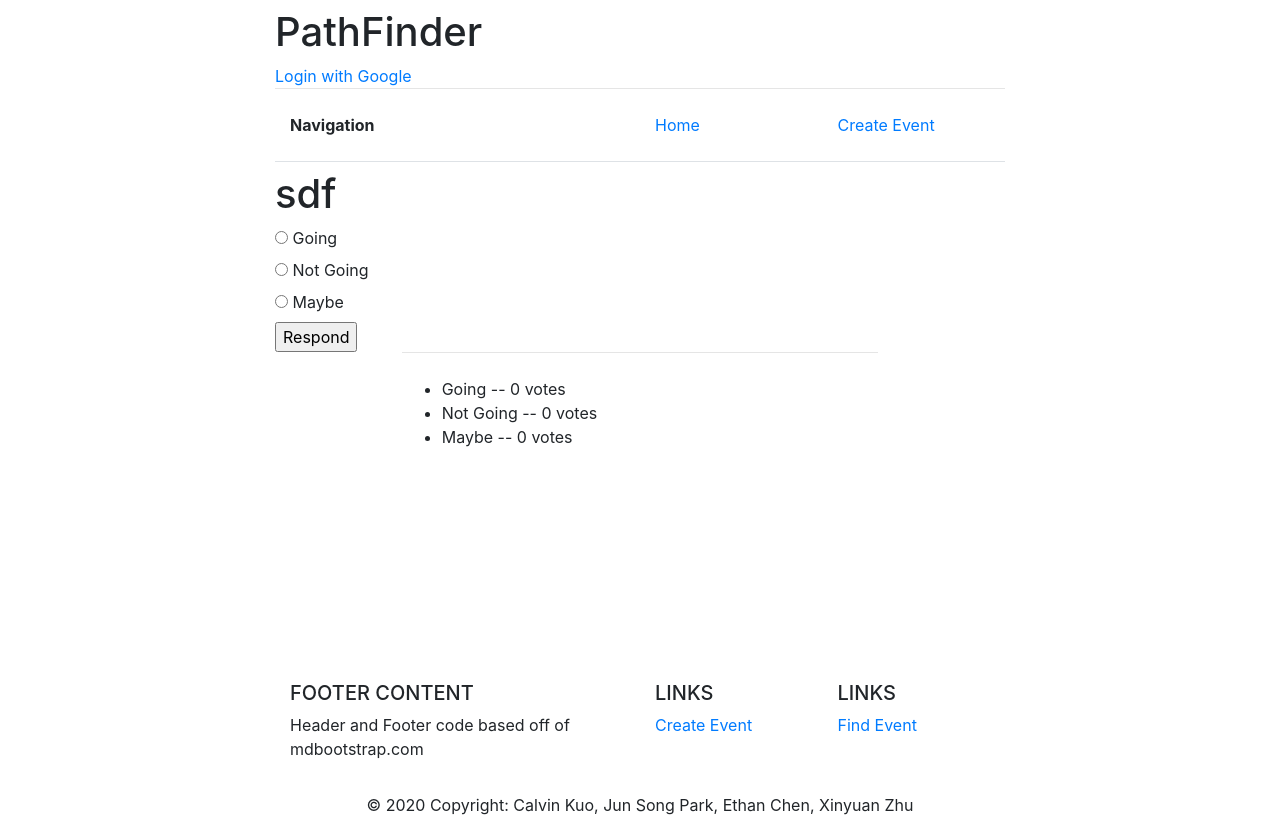
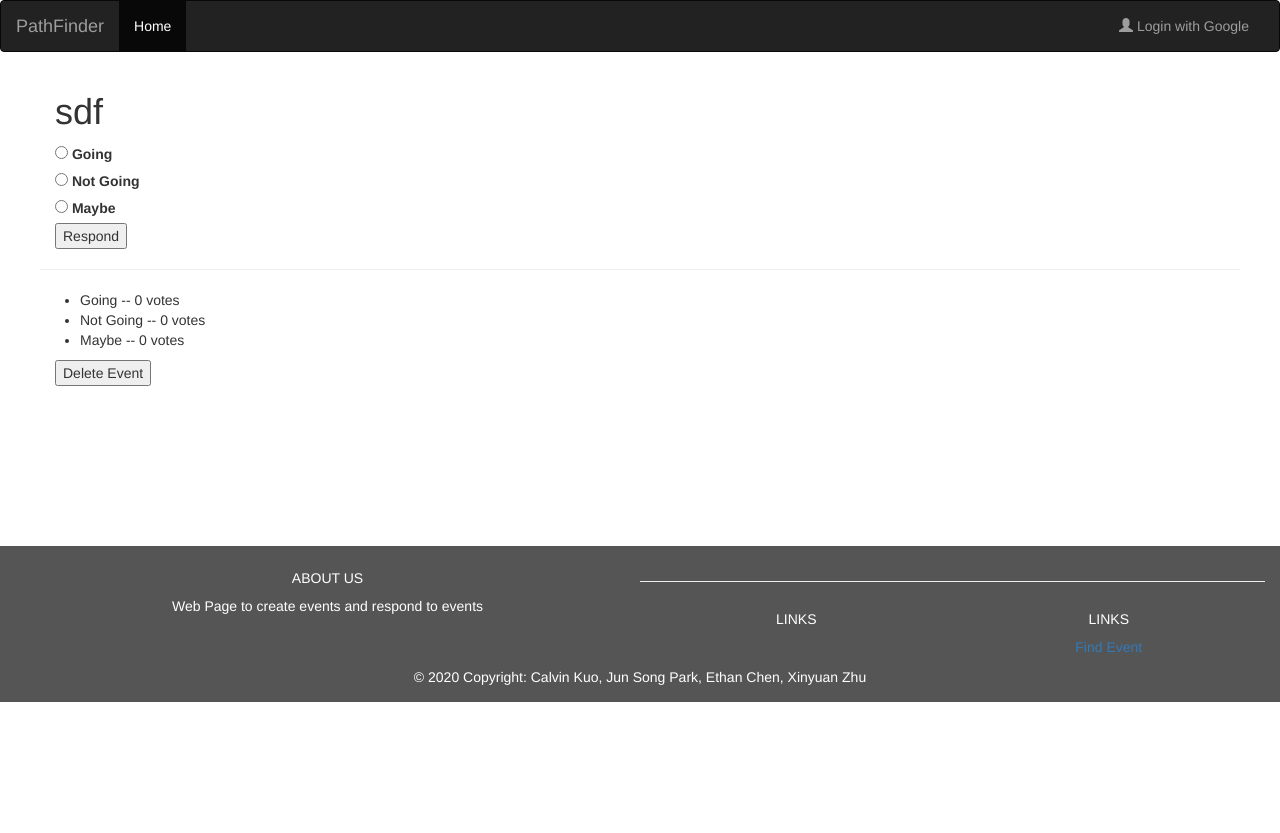
Before and after one commit to calvinkuo/Meetup-Finder, a Django app: page /meetup_finder/4/ in a window 1280 px wide. After the commit the page ends 702 px from the top, so only its background shows below. Run offline with Django 3.2, Linux system fonts and the light colour scheme; data comes from the database, SQL or seed files in the repository; both versions use the stored data as it was after the commit; parts of the project's set-up code (start-up, migrations or seed data) failed here and were passed over; some libraries are stand-ins or nearby versions.

Commit message:
UI changes and delete feature

```diff
--- a/meetup_finder/models.py
+++ b/meetup_finder/models.py
@@ -3,8 +3,7 @@ import datetime
 from django.db import models
 from django.utils import timezone
 from address.models import AddressField
-
-
+from django.conf import settings
 class Question(models.Model):
     question_text = models.CharField(max_length=200)
     pub_date = models.DateTimeField('date published')
@@ -30,13 +29,17 @@ class Choice(models.Model):
 
 
 class Events(models.Model):
+    user = models.ForeignKey(settings.AUTH_USER_MODEL, on_delete=models.CASCADE, null = True)
     organizer = models.CharField(max_length=200)
     name = models.CharField("Event Name", max_length=200)
     comment = models.CharField("Details", max_length=1000)
     address = AddressField(on_delete=models.CASCADE)
     event_date = models.DateField(null=True)
     event_time = models.TimeField(null=True)
-
+    class Meta:
+        permissions = (
+            ('can_delete', 'Can delete event'),
+        )
     def __str__(self):
         return self.name
 
--- a/meetup_finder/templates/base.html
+++ b/meetup_finder/templates/base.html
@@ -1,82 +1,61 @@
 <!doctype html>
 <html lang="en">
   <head>
+    <title>PathFinder</title>
     <meta charset="utf-8">
     <meta name="viewport" content="width=device-width, initial-scale=1, shrink-to-fit=no">
-    <link rel="stylesheet" href="https://stackpath.bootstrapcdn.com/bootstrap/4.1.3/css/bootstrap.min.css" integrity="sha384-MCw98/SFnGE8fJT3GXwEOngsV7Zt27NXFoaoApmYm81iuXoPkFOJwJ8ERdknLPMO" crossorigin="anonymous">
-    <title>PathFinder</title>
+    <link rel="stylesheet" href="https://maxcdn.bootstrapcdn.com/bootstrap/3.4.1/css/bootstrap.min.css">
+    <script src="https://ajax.googleapis.com/ajax/libs/jquery/3.5.1/jquery.min.js"></script>
+    <script src="https://maxcdn.bootstrapcdn.com/bootstrap/3.4.1/js/bootstrap.min.js"></script>
+    <style>
+      /* Set black background color, white text and some padding */
+      footer {
+        background-color: #555;
+        color: white;
+        padding: 15px;
+      }
+    </style>
   </head>
   <body>
+    <nav class="navbar navbar-inverse">
+      <div class="container-fluid">
+        <div class="navbar-header">
+          <button type="button" class="navbar-toggle" data-toggle="collapse" data-target="#myNavbar">
+            <span class="icon-bar"></span>
+            <span class="icon-bar"></span>
+            <span class="icon-bar"></span>
+          </button>
+          <a class="navbar-brand">PathFinder</a>
+        </div>
+        <div class="collapse navbar-collapse" id="myNavbar">
+          <ul class="nav navbar-nav">
+            <li class="active"><a href="/">Home</a></li>
+            {% load socialaccount %}
+            {% if user.is_authenticated %}
+            <li><a href="/meetup_finder/registration/"> Create Event</a></li>
+            <p style="color:white">Welcome, {{ user.username }} </p>
+
+            {% endif %}
+          </ul>
+          <ul class="nav navbar-nav navbar-right">
+            {% if user.is_authenticated %}
+            <li><a href="/accounts/logout"><span class="glyphicon glyphicon-user"></span> Logout</a></li>
+            {% else %}
+            <li><a href="{% provider_login_url 'google' %}"><span class="glyphicon glyphicon-user"></span> Login with Google</a></li>
+            {% endif %}
+          </ul>
+        </div>
+      </div>
+    </nav>
     <div class="container">
       <div class="row justify-content-center">
         <div class="col-8">
-          <h1 class="mt-2">PathFinder</h1>
-          {% load socialaccount %}
-          {% if user.is_authenticated %}
-          <p>Welcome, {{ user.username }} !</p>
-          <a href="/accounts/logout">Logout</a>
 
-          {% else %}
-          <a href="{% provider_login_url 'google' %}">Login with Google</a>
-          {% endif %}
-          <hr class="mt-0 mb-4">
-          <div class="pb-2 mt-4 mb-2 border-bottom text_center">
-            <!-- Footer Links -->
-          <div class="container-fluid text-center text-md-left">
-
-            <!-- Grid row -->
-            <div class="row">
-
-              <!-- Grid column -->
-              <div class="col-md-6 mt-md-0 mt-3">
-
-                <!-- Content -->
-                <p><b>Navigation</b></p>
-
-              </div>
-              <!-- Grid column -->
-
-              <hr class="clearfix w-100 d-md-none pb-3">
-
-              <!-- Grid column -->
-              <div class="col-md-3 mb-md-0 mb-3">
-
-                <!-- Links -->
-
-                <ul class="list-unstyled">
-                  <li>
-                    <a href="/meetup_finder">Home</a>
-
-
-                  </li>
-                </ul>
-
-              </div>
-              <!-- Grid column -->
-
-              <!-- Grid column -->
-              <div class="col-md-3 mb-md-0 mb-3">
-
-                <!-- Links -->
-
-                <ul class="list-unstyled">
-                  <li>
-                    <a href="/meetup_finder/registration/">Create Event</a>
-                  </li>
-                </ul>
-              </div>
-              <!-- Grid column -->
-
-            </div>
-            <!-- Grid row -->
-
-          </div>
-          <!-- Footer Links -->
-
-        </div>
           {% block content %}
           {% endblock %}
-
+        </div>
+      </div>
+    </div>
 
 
         </form><br><br><br><br><br><br><br><br>
@@ -93,8 +72,8 @@
               <div class="col-md-6 mt-md-0 mt-3">
 
                 <!-- Content -->
-                <h5 class="text-uppercase">Footer Content</h5>
-                <p>Header and Footer code based off of mdbootstrap.com</p>
+                <h5 class="text-uppercase">About Us</h5>
+                <p>Web Page to create events and respond to events</p>
 
               </div>
               <!-- Grid column -->
@@ -106,13 +85,13 @@
 
                 <!-- Links -->
                 <h5 class="text-uppercase">Links</h5>
-
+                {% if user.is_authenticated %}
                 <ul class="list-unstyled">
                   <li>
                     <a href="/meetup_finder/comments/">Create Event</a>
                   </li>
                 </ul>
-
+                {% endif %}
               </div>
               <!-- Grid column -->
 
--- a/meetup_finder/templates/meetup_finder/detail.html
+++ b/meetup_finder/templates/meetup_finder/detail.html
@@ -28,4 +28,8 @@
         </div>
       </div>
   </div>
+<form action="{% url 'meetup_finder:event_delete' event.pk %}" method="post">
+    {% csrf_token %}
+    <input type="submit" value="Delete Event">
+</form>
 {% endblock %}
--- a/meetup_finder/urls.py
+++ b/meetup_finder/urls.py
@@ -1,5 +1,5 @@
 from django.urls import path
-
+from django.conf.urls import url
 from . import views
 
 
@@ -17,5 +17,6 @@ urlpatterns = [
     path('registration/', views.get_events, name='events'),
     # ex: /meetup_finder/comments/list/
     # path('comments/list/', views.CommentListView.as_view(), name='commentList'),
-    path('account/logout/', views.logout_view, name='logout')
+    path('account/logout/', views.logout_view, name='logout'),
+    url(r'^delete/(?P<pk>[0-9]+)/$', views.event_delete, name='event_delete')
 ]
--- a/meetup_finder/views.py
+++ b/meetup_finder/views.py
@@ -1,13 +1,14 @@
 from django.http import HttpResponse, HttpResponseRedirect
-from django.shortcuts import get_object_or_404, render
+from django.shortcuts import get_object_or_404, render, redirect
 from django.urls import reverse
 from django.views import generic
 from django.utils import timezone
+from django.contrib.auth.decorators import permission_required,user_passes_test
 from address.models import Address
 from .models import Question, Events, Response
 from .forms import EventForm
 import datetime
-
+from django.contrib.auth.models import Permission
 class IndexView(generic.ListView):
     template_name = 'meetup_finder/results.html'
     context_object_name = 'latest_question_list'
@@ -53,6 +54,8 @@ def get_events(request):
         form = EventForm(request.POST)
         if form.is_valid():
             post = form.save(commit=False)
+            permission = Permission.objects.get(codename='can_delete')
+            request.user.user_permissions.add(permission)
             post.save()
             post.response_set.create(response_text = 'Going', votes = 0)
             post.response_set.create(response_text = 'Not Going', votes = 0)
@@ -66,7 +69,6 @@ def get_events(request):
 
     return render(request, 'meetup_finder/registration.html', {'form': form, 'addresses' : addresses})
 
-
 class EventListView(generic.ListView):
     template_name = 'meetup_finder/index.html'
     context_object_name = 'event_list'
@@ -74,7 +76,17 @@ class EventListView(generic.ListView):
     def get_queryset(self):
         return Events.objects.filter(event_date__gte = timezone.now())
 
+# @user_passes_test(lambda u: u.is_allowed_to_see_view_event_delete())
+def event_delete(request, pk):
+    event = get_object_or_404(Events, pk=pk)  # Get your current cat
+    if request.method == 'POST':         # If method is POST,
+        if request.user.has_perm('meetup_finder.can_delete'):
+            event.delete()                     # delete the cat.
+            return redirect('/')             # Finally, redirect to the homepage.
+        else:
+            return HttpResponse("You don't have access to delete this event")
 
+    return render(request, 'index.html', {'event': event})
 
 
 def logout_view(request):
```
Also changed, not shown: meetup_finder/templates/meetup_finder/index.html (+21 -14 lines), db.sqlite3, meetup_finder/migrations/0004_auto_20201104_2344.py (added), meetup_finder/migrations/0005_events_user.py (added), meetup_finder/migrations/0006_auto_20201105_0029.py (added), meetup_finder/migrations/0007_auto_20201105_0116.py (added).
